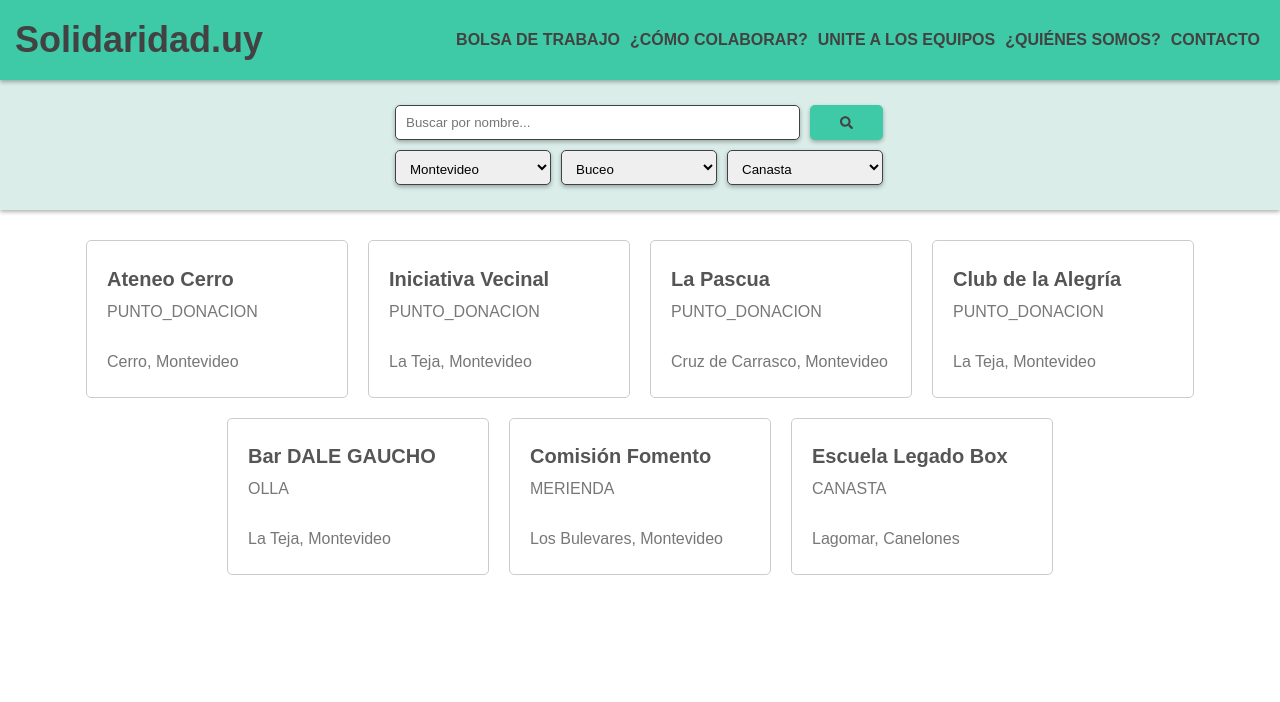
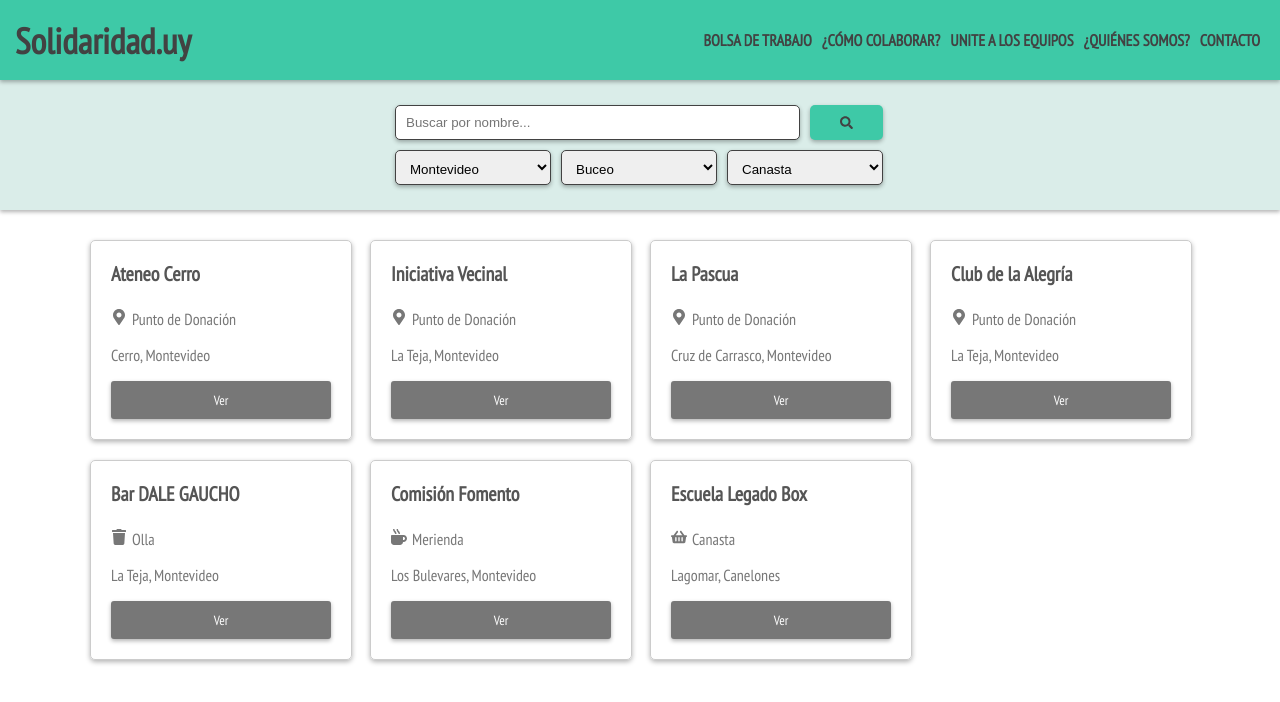
Before and after one commit to martinsd94/solidaridaduy-react, a React (Create React App) app: page /search-results in a window 1280 px wide. Shown: the top 702 px of the page. Built offline with nearby package versions, Linux system fonts and the light colour scheme.

Commit message:
More work on search results display

```diff
--- a/public/index.html
+++ b/public/index.html
@@ -24,7 +24,9 @@
       work correctly both with client-side routing and a non-root public URL.
       Learn how to configure a non-root public URL by running `npm run build`.
     -->
-    <title>React App</title>
+    <link href="https://fonts.googleapis.com/css2?family=PT+Sans+Narrow&display=swap" rel="stylesheet">
+    <!-- PT Sans Narrow Font -->
+    <title>Solidaridad.uy</title>
   </head>
   <body>
     <noscript>You need to enable JavaScript to run this app.</noscript>
--- /dev/null
+++ b/src/constants.js
@@ -0,0 +1,13 @@
+/* Initiative types */
+
+export const PUNTO_DONACION = 'PUNTO_DONACION';
+export const OLLA 			= 'OLLA';
+export const MERIENDA 		= 'MERIENDA';
+export const CANASTA 		= 'CANASTA';
+
+/* Initiative display text */
+
+export const DISPLAY_PUNTO_DONACION = 'Punto de Donación';
+export const DISPLAY_OLLA 			= 'Olla';
+export const DISPLAY_MERIENDA 		= 'Merienda';
+export const DISPLAY_CANASTA 		= 'Canasta';
--- a/src/main.css
+++ b/src/main.css
@@ -3,7 +3,7 @@
 
 body {
 	margin-top: 80px;
-	font-family: 'Arial', 'PT Sans Narrow', sans-serif; /* TODO: add this font? */
+	font-family: 'PT Sans Narrow', sans-serif; /* TODO: add this font? */
 }
 
 /* Main header */
@@ -60,6 +60,27 @@ header.main-header a:hover {
 }
 
 
+/* Default button */
+
+button.button-default {
+	align-self: stretch;
+	background-color: #777;
+	border: none;
+	border-radius: 3px;
+	box-shadow: 0px 2px 4px rgba(0,0,0,0.3);
+	color: #FFF;
+	cursor: pointer;
+	font-family: 'PT Sans Narrow';
+	padding: 10px 20px;
+	outline: none;
+	transition: all 0.15s linear;
+}
+
+button.button-default:hover {
+	background-color: #3EC9A7;/*#62D1B6;*/
+	color: #424242;
+}
+
 
 /* For smaller resolutions */
 
@@ -74,63 +95,6 @@ header.main-header a:hover {
 }
 
 
-
-/* Initiative links */
-
-div.initiative-link-wrapper {
-	align-items: flex-start;
-	display: flex;
-	flex-direction: column;
-
-	cursor: pointer;
-	transition: all 0.2s linear;
-
-	min-width: 220px;
-	margin: 10px;
-	padding: 10px 20px;
-	border: 1px solid #CCC;
-	border-radius: 5px;
-}
-
-div.initiative-link-wrapper:hover {
-	background-color: #DAEDE9;
-	border-color: #424242;
-	box-shadow: 0px 2px 5px rgba(0,0,0,0.3);
-}
-
-div.initiative-link-wrapper > h2.initiative-name {
-	font-size: 20px;
-	margin-bottom: 10px;
-	color: #555;
-}
-
-div.initiative-link-wrapper > h2.initiative-name::after {
-	content: '';
-	transition: all 0.15s ease-out;
-	display: block;
-	height: 2px;
-	width: 0%;
-	background-color: #3EC9A7;
-}
-
-div.initiative-link-wrapper:hover > h2.initiative-name::after {
-	width: 100%;
-}
-
-div.initiative-link-wrapper > p.initiative-category {
-	margin-top: 0px;
-	color: #777;
-}
-
-div.initiative-link-wrapper > p.initiative-location {
-	color: #777;
-}
-
-div.initiative-link-wrapper:hover > h2.initiative-name,
-div.initiative-link-wrapper:hover > p.initiative-category,
-div.initiative-link-wrapper:hover > p.initiative-location {
-	color: #222;
-}
 
 
 /*.App {
--- a/src/styles/home.css
+++ b/src/styles/home.css
@@ -19,7 +19,7 @@ div.jumbotron-1-inner {
 div.search-fields {
 	display: grid;
 	grid-template-columns: 33% 33% 33%;
-	grid-template-rows: auto auto auto;
+	grid-template-rows: 55px 55px 55px;
 	width: calc(45vw);
 	height: auto;
 }
@@ -33,7 +33,7 @@ div.search-fields > div.input-wrapper {
 	grid-column: 1 / 4;
 	display: flex;
 	margin: 5px;
-	padding: 0px 5px;
+	padding: 0px 15px;
 }
 
 div.search-fields > div.input-wrapper > input {
@@ -44,31 +44,31 @@ div.search-fields > div.input-wrapper > input {
 	padding: 10px;
 }
 
-div.search-fields > div.input-wrapper > a {
+div.search-fields > a {
+	display: flex;
 	align-self: stretch;
-	display: flex;
+	grid-column: 1 / 4;
 }
 
-div.search-fields > div.input-wrapper button {
+div.search-fields button.search-button {
 	align-items: center;
 	align-self: stretch;
 	background-color: #3EC9A7;
-	border: none;
-	border-radius: 2px;
+	border: 1px solid #424242;
+	border-radius: 5px;
 	box-shadow: 0px 2px 4px rgba(0,0,0,0.2);
 	color: #424242;
 	cursor: pointer;
 	display: flex;
+	flex-grow: 1;
 	justify-content: center;
-	margin-bottom: 5px;
-	margin-top: 5px;
+	margin: 5px;
 	outline: none;
-	padding-left: 30px;
-	padding-right: 30px;
+	padding: 10px;
 	transition: all 0.1s ease-in;
 }
 
-div.search-fields > div.input-wrapper button:disabled {
+div.search-fields button.search-button:disabled {
 	background-color: #FFF;
 	box-shadow: none;
 	color: #424242;
@@ -77,11 +77,11 @@ div.search-fields > div.input-wrapper button:disabled {
 	padding-right: 10px;
 }
 
-div.search-fields > div.input-wrapper button:hover {
+div.search-fields button.search-button:hover {
 	background-color: #62D1B6;
 }
 
-div.search-fields > div.input-wrapper button:active {
+div.search-fields button.search-button:active {
 	background-color: #48AB93;
 }
 
--- a/src/styles/search-results.css
+++ b/src/styles/search-results.css
@@ -58,8 +58,104 @@ div.search-bar-fields > button {
 
 div.results-container {
 	display: flex;
-	flex-direction: row;
-	flex-wrap: wrap;
 	justify-content: center;
+}
+
+div.results-inner {
+	display: grid;
+	margin-left: auto;
+	margin-right: auto;
+	grid-template-columns: 280px 280px 280px 280px;
 	padding: 20px;
 }
+
+div.initiative-wrapper {
+	align-items: flex-start;
+	display: flex;
+	flex-direction: column;
+	cursor: pointer;
+	transition: all 0.2s linear;
+	min-width: 220px;
+	margin: 10px;
+	padding: 20px 20px;
+	border: 1px solid #CCC;
+	border-radius: 5px;
+	box-shadow: 0px 2px 5px rgba(0,0,0,0.3);
+}
+
+
+div.initiative-wrapper:hover {
+	/*background-color: #DAEDE9;*/
+	border-color: #424242;
+}
+
+div.initiative-wrapper > h2.initiative-name {
+	font-size: 20px;
+	margin-top: 0;
+	margin-bottom: 10px;
+	color: #555;
+}
+
+div.initiative-wrapper > h2.initiative-name::after {
+	content: '';
+	transition: all 0.15s ease-out;
+	display: block;
+	margin-top: 10px;
+	height: 2px;
+	width: 0%;
+	background-color: #3EC9A7;
+}
+
+div.initiative-wrapper:hover > h2.initiative-name::after {
+	width: 100%;
+}
+
+div.initiative-wrapper > div.initiative-category {
+	display: flex;
+	margin-top: 0px;
+	color: #777;
+}
+
+div.initiative-wrapper > div.initiative-category > p.icon {
+	color: #777;
+	margin: 0;
+	margin-right: 5px;
+	transition: all 0.15s linear;
+}
+
+div.initiative-wrapper > div.initiative-category > p.category {
+	margin: 0;
+	margin-right: 5px;
+	transition: all 0.15s linear;
+}
+
+div.initiative-wrapper:hover > div.initiative-category > p.icon {
+	color: #3EC9A7;
+	margin-right: 10px;
+}
+
+div.initiative-wrapper > p.initiative-location {
+	color: #777;
+	transition: all 0.15s linear;
+}
+
+div.initiative-wrapper:hover > h2.initiative-name,
+div.initiative-wrapper:hover > div.initiative-category > p.category,
+div.initiative-wrapper:hover > p.initiative-location {
+	color: #222;
+}
+
+
+/* Responsiveness */
+
+@media (max-width: 900px) {
+	div.results-inner {
+		grid-template-columns: 280px 280px;
+	}
+}
+
+@media (max-width: 1200px) {
+	div.results-inner {
+		grid-template-columns: 280px 280px 280px;
+	}
+}
--- a/src/views/SearchResultsView.js
+++ b/src/views/SearchResultsView.js
@@ -1,11 +1,35 @@
 import React, { useState } from 'react';
-import { FaSearch } from 'react-icons/fa';
 import {
-  useLocation
-} from "react-router-dom";
+	FaMapMarkerAlt,
+	FaMugHot,
+	FaSearch,
+	FaShoppingBasket,
+	FaTrash
+} from 'react-icons/fa';
+
+import {
+	GrBasket,
+	GrCafeteria,
+	GrJava,
+	GrLocation,
+} from 'react-icons/gr';
+
+import { useLocation } from "react-router-dom";
 
 import '../main.css';
 import '../styles/search-results.css';
+
+/* Constants */
+import {
+	PUNTO_DONACION,
+	OLLA,
+	MERIENDA,
+	CANASTA,
+	DISPLAY_PUNTO_DONACION,
+	DISPLAY_OLLA,
+	DISPLAY_MERIENDA,
+	DISPLAY_CANASTA,
+} from '../constants';
 
 
 const SearchResultsView = () => {
@@ -57,56 +81,107 @@ const SearchBar = ({ value, _setValue }) => {
 const SearchResults = () => {
 	return (
 		<div className='results-container'>
-			{dummy_data.initiatives.map(({ name, category, hood, city}, index) => (
-				<div className='initiative-link-wrapper'>
-					<h2 className='initiative-name'>{name}</h2>
-					<p className='initiative-category'>{category}</p>
-					<p className='initiative-location'>{`${hood}, ${city}`}</p>
-				</div>
-			))}
+			<div className='results-inner'>
+				{dummy_data.initiatives.map((init, index) => (
+					<Initiative initiative={init} key={index} />
+				))}
+			</div>
 		</div>
 	)
 }
 
+const Initiative = ({ initiative }) => {
+	const { name, category, hood, city } = initiative;
+
+	return (
+		<div className='initiative-wrapper'>
+			<h2 className='initiative-name'>{name}</h2>
+			<Category category={category} />
+			<p className='initiative-location'>{`${hood}, ${city}`}</p>
+			<button className='button-default'>Ver</button>
+		</div>
+	);
+}
+
+const Category = ({ category }) => {
+	let text = '';
+	let icon;
+	switch (category) {
+		case PUNTO_DONACION:
+			text = DISPLAY_PUNTO_DONACION;
+			icon = <FaMapMarkerAlt />;
+			break;
+		case OLLA:
+			text = DISPLAY_OLLA;
+			icon = <FaTrash />;
+			break;
+		case MERIENDA:
+			text = DISPLAY_MERIENDA;
+			icon = <FaMugHot />;
+			break;
+		case CANASTA:
+			text = DISPLAY_CANASTA;
+			icon = <FaShoppingBasket />;
+			break;
+		default:
+	}
+
+	return (
+		<div className='initiative-category'>
+			<p className='icon'>{icon}</p>
+			<p className='category'>{text}</p>
+		</div>
+	)
+}
+
+/* ------------------ */
+
 const dummy_data = {
 	initiatives: [
 		{
+			id: 'abcdefgerq123',
 			name: 'Ateneo Cerro',
 			category: 'PUNTO_DONACION',
 			hood: 'Cerro',
 			city: 'Montevideo'
 		},
 		{
+			id: 'askqwkeh912n1',
 			name: 'Iniciativa Vecinal',
 			category: 'PUNTO_DONACION',
 			hood: 'La Teja',
 			city: 'Montevideo'
 		},
 		{
+			id: 'kqo19tnt63713',
 			name: 'La Pascua',
 			category: 'PUNTO_DONACION',
 			hood: 'Cruz de Carrasco',
 			city: 'Montevideo'
 		},
 		{
+			id: '10465yhs26cba',
 			name: 'Club de la Alegría',
 			category: 'PUNTO_DONACION',
 			hood: 'La Teja',
 			city: 'Montevideo'
 		},
 		{
+			id: 'mmnk5l274hf18',
 			name: 'Bar DALE GAUCHO',
 			category: 'OLLA',
 			hood: 'La Teja',
 			city: 'Montevideo'
 		},
 		{
+			id: 'goy749bg90hy5',
 			name: 'Comisión Fomento',
 			category: 'MERIENDA',
 			hood: 'Los Bulevares',
 			city: 'Montevideo'
 		},
 		{
+			id: 'lkgbvnmai4vh3',
 			name: 'Escuela Legado Box',
 			category: 'CANASTA',
 			hood: 'Lagomar',
--- a/src/views/components/Home/SearchJumbotron.js
+++ b/src/views/components/Home/SearchJumbotron.js
@@ -35,6 +35,12 @@ const SearchJumbotron = () => {
 						<option>Olla</option>
 						<option>Merendero</option>
 					</select>
+
+					<Link to={`/search-results?search=${search}`}>
+						<button className='search-button'>
+							<FaSearch />
+						</button>
+					</Link>
 				</div>
 			</div>
 		</div>
@@ -47,15 +53,10 @@ const SearchJumbotron = () => {
 const SearchBar = ({ value, _setValue }) => {
 	return (
 		<div className='input-wrapper'>
+			<FaSearch />
 			<input placeholder='Buscar por nombre...'
 				   value={value}
 				   onChange={(e) => _setValue(e.target.value)}/>
-			<Link to={`/search-results?search=${value}`}>
-				<button className='search-button'
-						disabled={!(value.length > 0)}>
-					<FaSearch />
-				</button>
-			</Link>
 		</div>
 	)
 }
```
